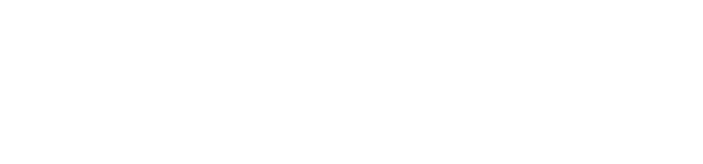
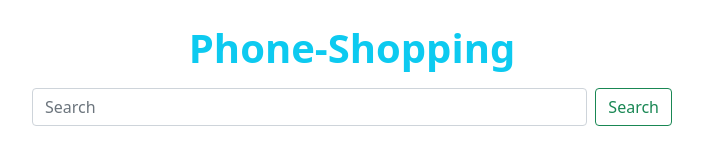
Before and after one commit to tanianasrin1/phone-hunter-a6, a plain HTML site: page index.html in a window 1280 px wide. Shown: the whole page, without its empty margins (288-991 px from the left). Drawn offline with nearby package versions, Linux system fonts and the light colour scheme.

Commit message:
ui design

```diff
--- a/index.html
+++ b/index.html
@@ -5,8 +5,21 @@
     <meta http-equiv="X-UA-Compatible" content="IE=edge">
     <meta name="viewport" content="width=device-width, initial-scale=1.0">
     <title>Phone Shopping</title>
+    <!-- bootstrap -->
+    <link href="https://cdn.jsdelivr.net/npm/bootstrap@5.1.3/dist/css/bootstrap.min.css" rel="stylesheet" integrity="sha384-1BmE4kWBq78iYhFldvKuhfTAU6auU8tT94WrHftjDbrCEXSU1oBoqyl2QvZ6jIW3" crossorigin="anonymous">
+
 </head>
 <body>
 
+     <h1 class="text-center mt-4 text-info fw-bold">Phone-Shopping</h1>
+     <div class="mx-auto w-50 mt-3">
+        <div class="d-flex">
+            <input class="form-control me-2" type="search" placeholder="Search" aria-label="Search">
+            <button class="btn btn-outline-success" type="submit">Search</button>
+        </div>
+     </div>
+
+    <!-- javascript -->
+    <script src="js/app.js"></script>
 </body>
 </html>
```
